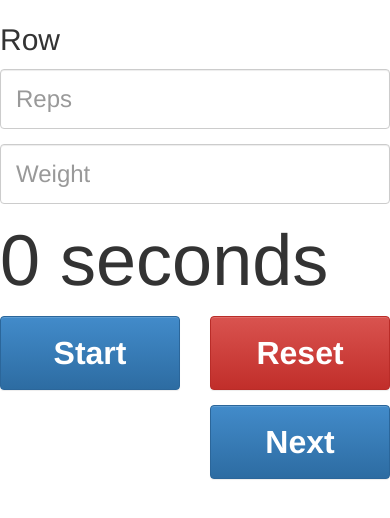
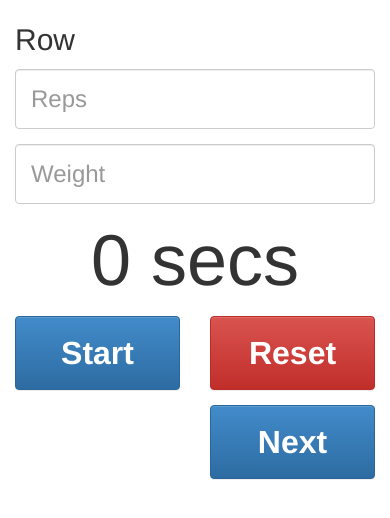
Before and after one commit to cranderveldt/bigfive, a website: page index.html in a window 390 px wide. Drawn offline with Linux system fonts and the light colour scheme.

Commit message:
mobile style fixes

```diff
--- a/index.html
+++ b/index.html
@@ -24,7 +24,7 @@
         <div class="form-group">
           <input type="number" class="form-control ng-hide" placeholder="Time" ng-model="ex.time">
         </div>
-        <div class="timer" ng-bind="convertTimeSecs(ex.time)"></div>
+        <div class="timer text-center" ng-bind="convertTimeSecs(ex.time)"></div>
         <div class="form-group">
           <div class="row">
             <div class="col-xs-6">
--- a/js/script.js
+++ b/js/script.js
@@ -65,7 +65,7 @@ var Main = function ($scope, $interval) {
     return mins + ':' + seconds;
   };
   $scope.convertTimeSecs = function(mil) {
-    return (Math.floor(mil / 1000)) + ' seconds';
+    return (Math.floor(mil / 1000)) + ' secs';
   };
   $scope.toggleTimer = function(ex) {
     if (ex.id === '') {
--- a/sass/_layout.scss
+++ b/sass/_layout.scss
@@ -52,6 +52,7 @@ img {
 #container {
   @include max-width(480px);
   margin: auto;
+  padding: 0 15px;
 }
 .timer {
   @include font-size(72, 1);
```
Also changed, not shown: css/styles.css.
